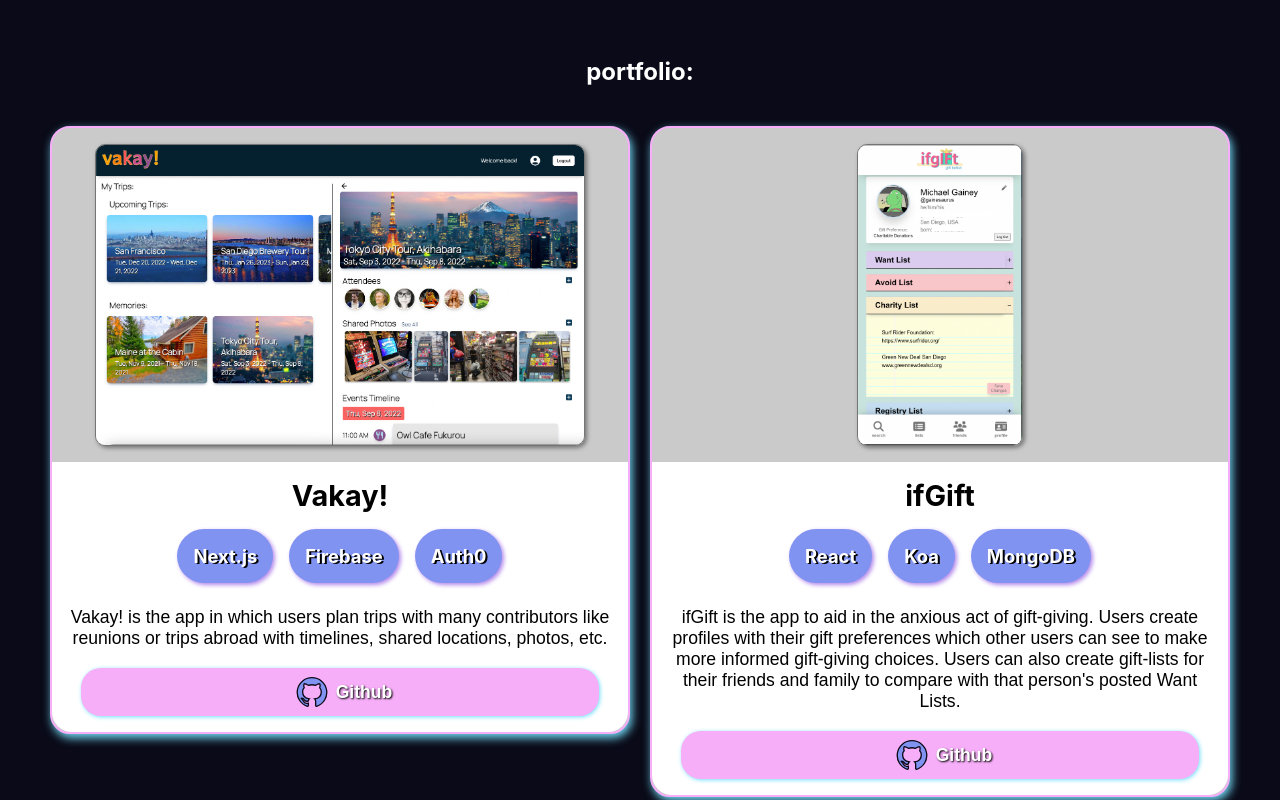
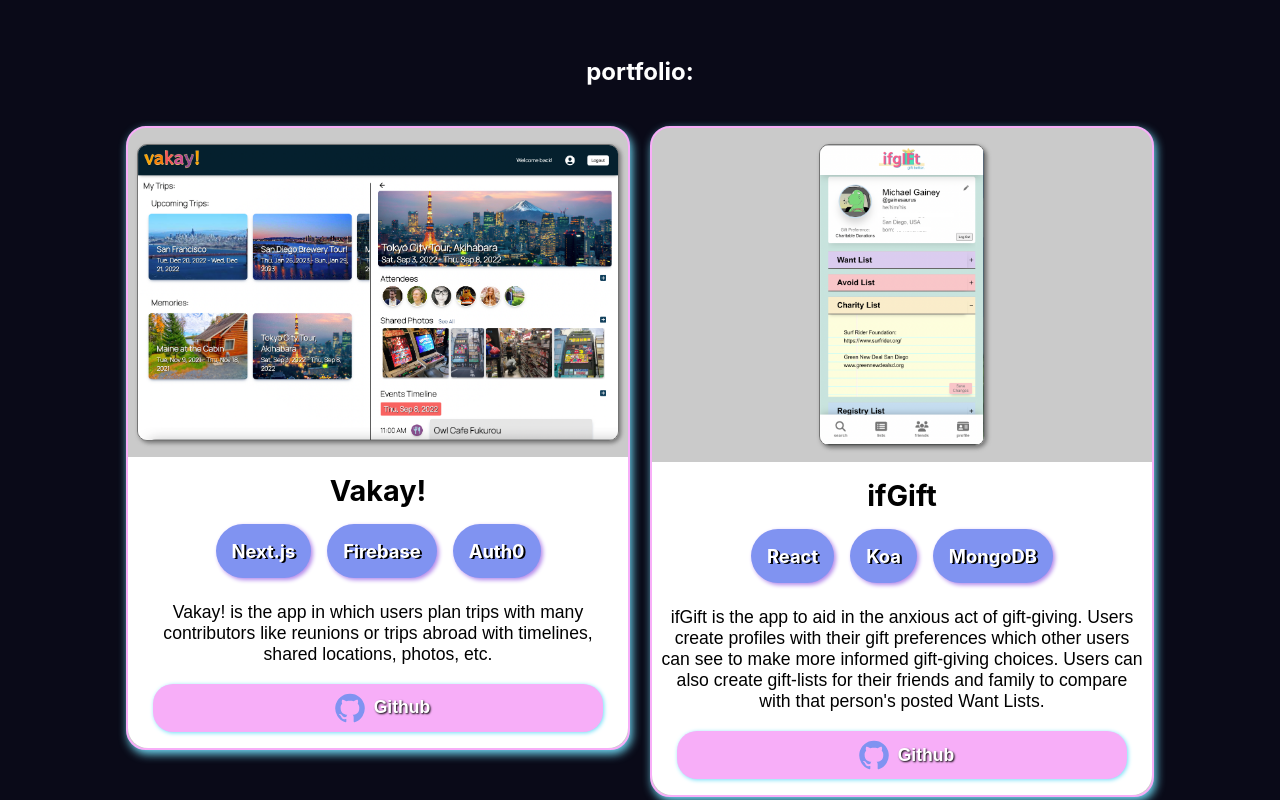
Before and after one commit to gainesaurus/portfolio, a React (Create React App) app: page / in a window 1280 px wide. Shown: the part 700-1500 px from the top of the page. Built offline with nearby package versions, Linux system fonts and the light colour scheme.

Commit message:
update styling

```diff
--- a/src/Components/Contact.module.css
+++ b/src/Components/Contact.module.css
@@ -68,3 +68,7 @@
   text-shadow: 1px 1px 2px #393939;
   box-shadow: 3px 3px 3px var(--about)
 }
+
+.submitBtn:active {
+  box-shadow: none;
+}
--- a/src/Components/ProjectCard.module.css
+++ b/src/Components/ProjectCard.module.css
@@ -9,7 +9,7 @@
   border-radius: 20px;
   box-shadow: 2px 4px 10px var(--about);
   width: 45%;
-  max-width: 600px;
+  max-width: 500px;
   height: fit-content;
   margin: 0 10px 20px 10px;
 }
@@ -66,13 +66,17 @@
   border-radius: 20px;
   font-size: 1.2rem;
   font-weight: bolder;
-  stroke: var(--background);
+  /* stroke: var(--background); */
   text-shadow: 1px 1px 2px black;
   box-shadow: 1px 1px 4px var(--about);
   height: 3rem;
   width: 90%;
   margin: 0 0 1rem 0;
   padding: 0.8rem 1.6rem;
+}
+
+.linkButton:active {
+  box-shadow: none;
 }
 
 .icon {
```
